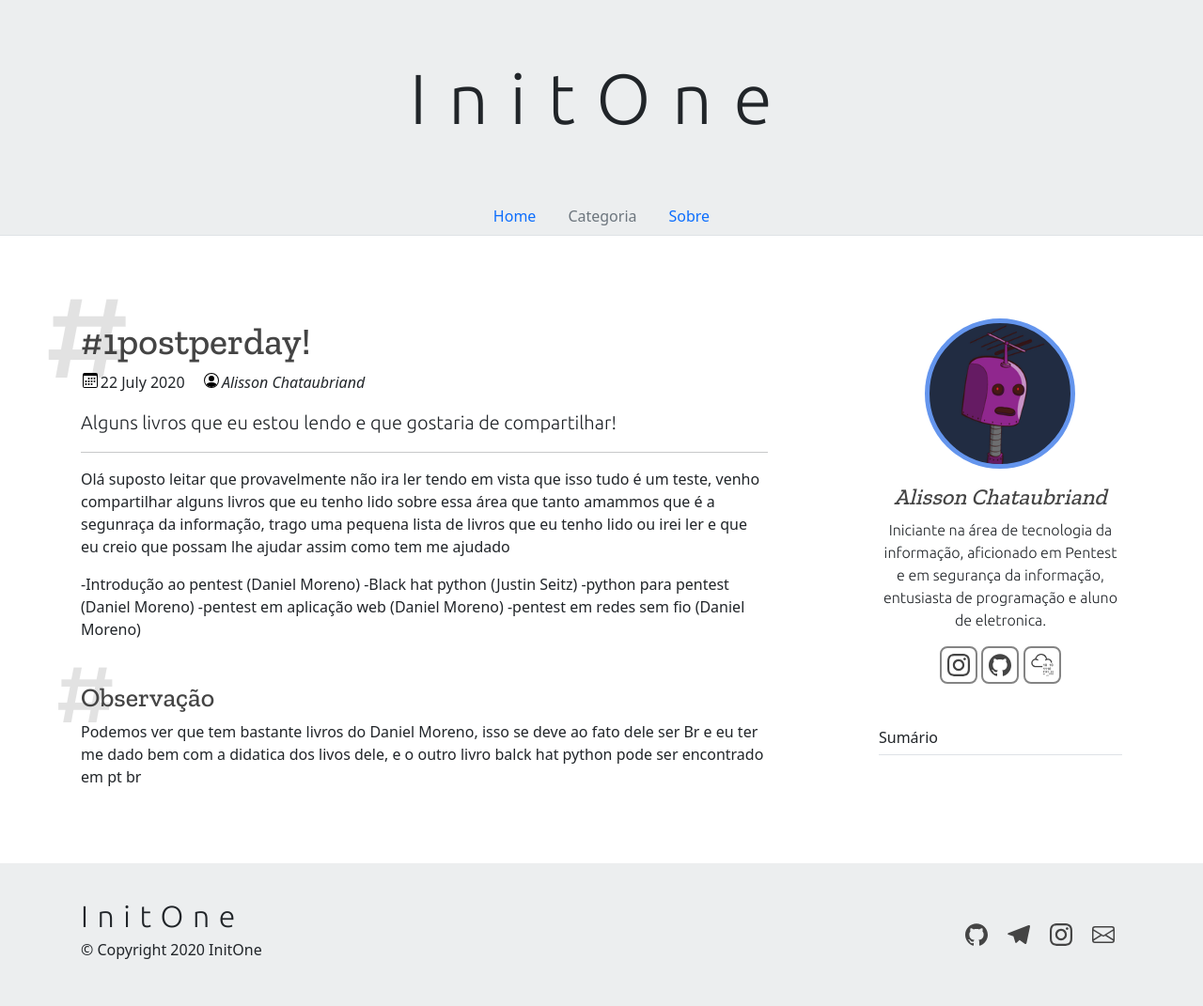
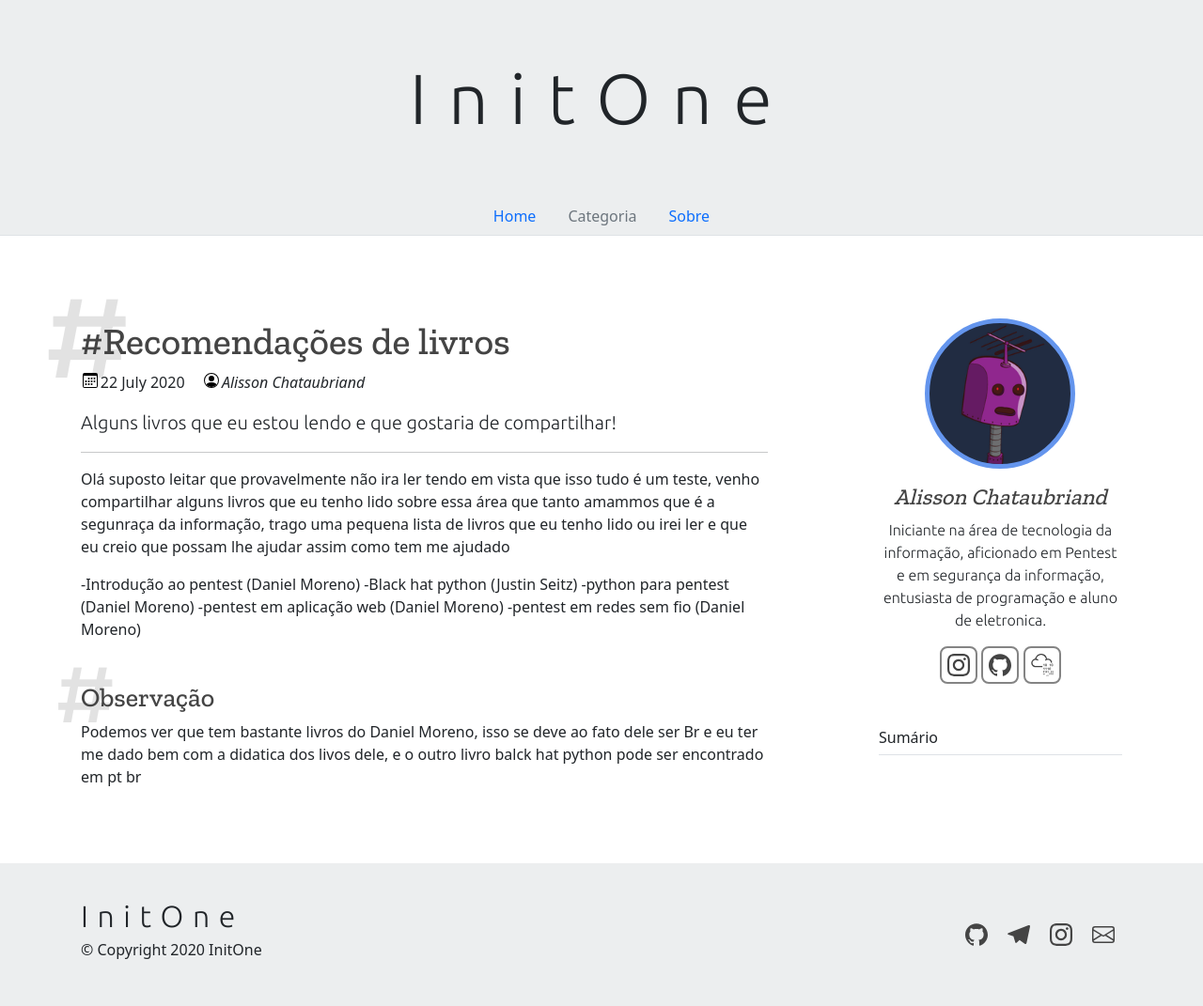
Before and after one commit to in1t0n3/initone.com.br, a Jekyll site: the page built from _posts/2020-07-22-Recomendação-de-Livros.md, in a window 1280 px wide. Shown: the whole page at 94% size. Built offline with Jekyll 4.4.1, drawn with Linux system fonts in a browser that asks for light colours.

Commit message:
Update 2020-07-22-Recomendação-de-Livros.md

```diff
--- a/_posts/2020-07-22-Recomendação-de-Livros.md
+++ b/_posts/2020-07-22-Recomendação-de-Livros.md
@@ -1,6 +1,6 @@
 ---
 layout: post
-title: "#1postperday!"
+title: "#Recomendações de livros"
 author: 'Alisson Chataubriand'
 date: 2020-07-22 13:11:00 -0300
 lide: "Alguns livros que eu estou lendo e que gostaria de compartilhar!"
```
